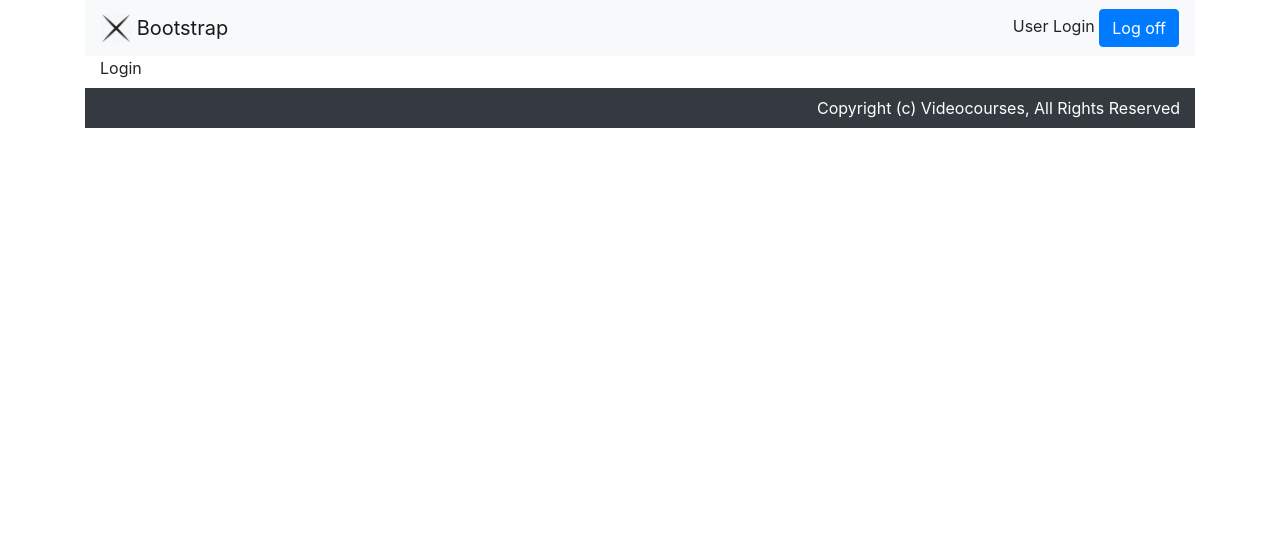
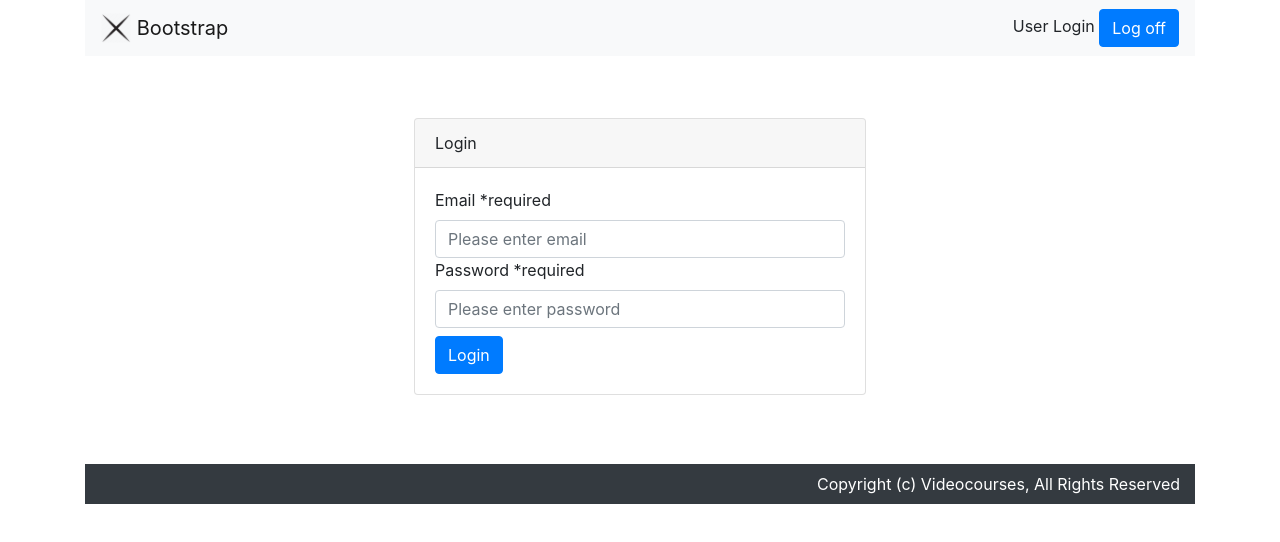
Before and after one commit to zero-t4/Angular, an Angular app: page / in a window 1280 px wide. Shown: the top 542 px of the page. Built offline with nearby package versions, Linux system fonts and the light colour scheme.

Commit message:
task/5 login page markup

```diff
--- a/src/app/login-page/login-page.component.html
+++ b/src/app/login-page/login-page.component.html
@@ -1,5 +1,16 @@
 <app-header></app-header>
-  <div class="container">
-    Login
+  <div class="container h400 d-flex justify-content-center align-items-center">
+    <div class="card">
+      <div class="card-header">
+        Login
+      </div>
+      <div class="card-body w450">
+        <label for="basic-email">Email *required</label>
+        <input type="text" class="form-control" placeholder="Please enter email" id="basic-email">
+        <label for="basic-password">Password *required</label>
+        <input type="text" class="form-control" placeholder="Please enter password" id="basic-password">
+        <a href="#" class="btn btn-primary mt-2">Login</a>
+      </div>
+    </div>
   </div>
 <app-footer></app-footer>
--- a/src/styles.css
+++ b/src/styles.css
@@ -5,6 +5,14 @@
   width: 600px;
 }
 
+.w450 {
+  width: 450px;
+}
+
+.h400 {
+  height: 400px;
+}
+
 html, body {
   height: 100%;
   padding: 0;
```
